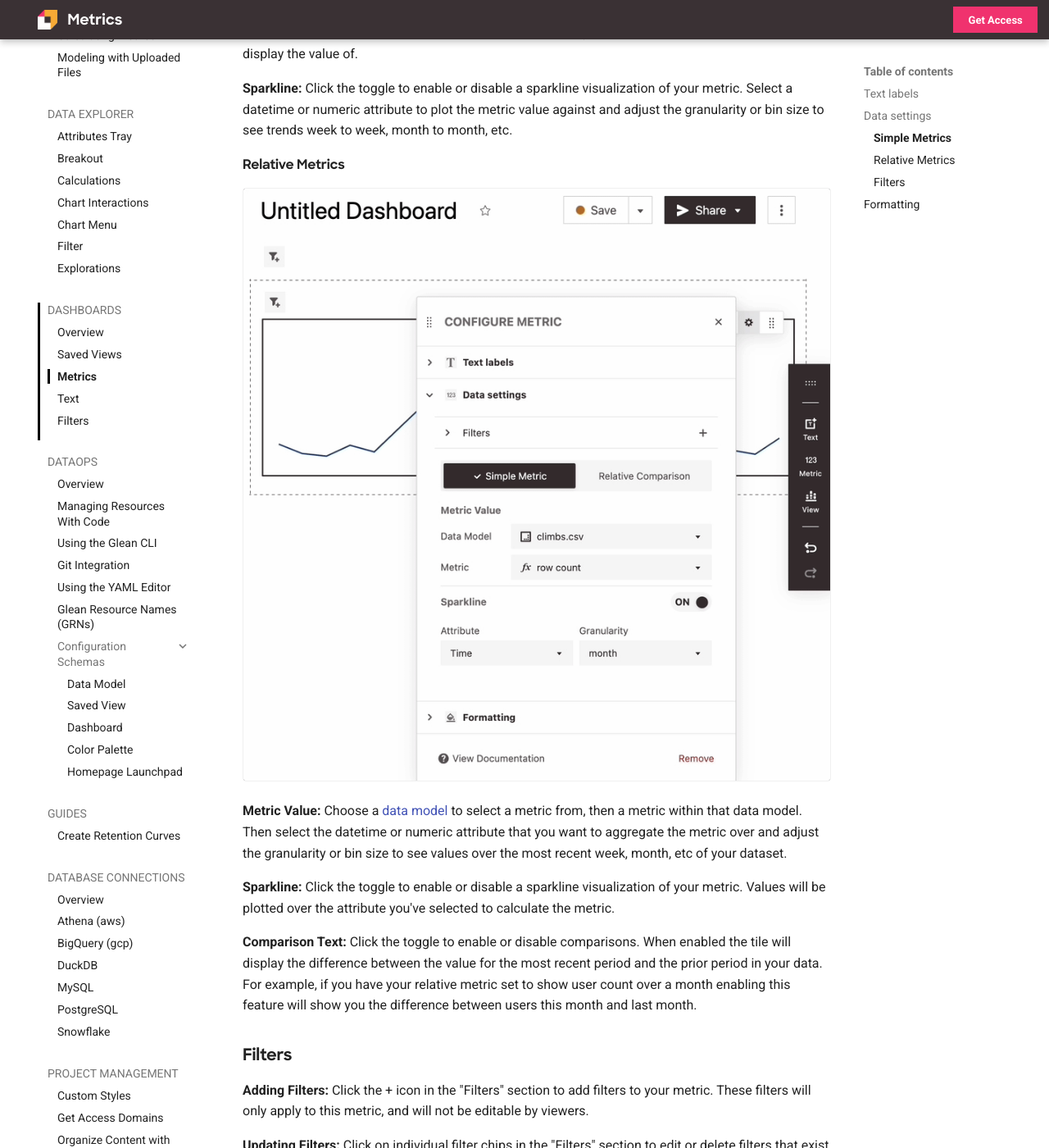
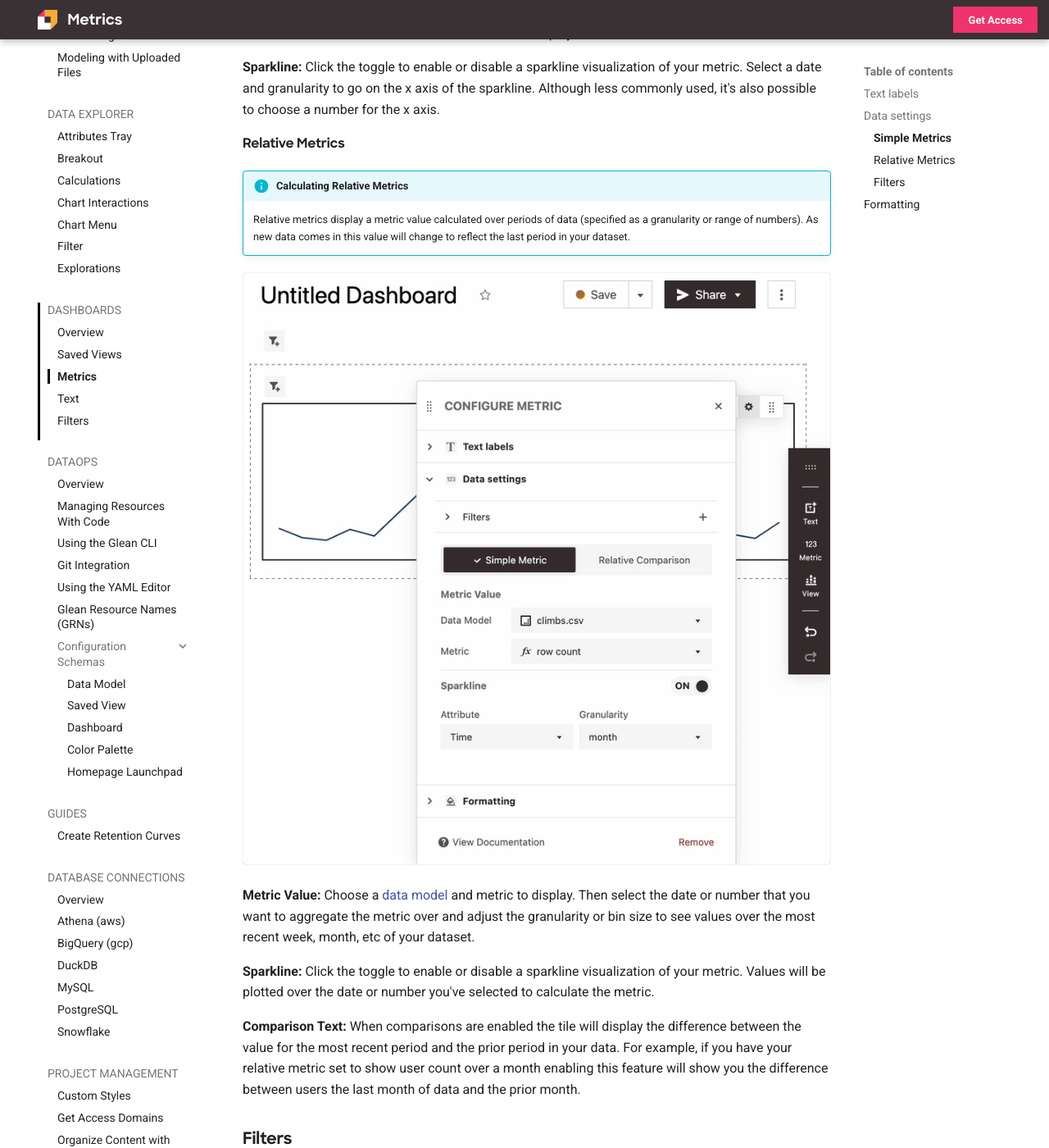
Before and after one commit to gleannyc/documentation, an MkDocs documentation site: the page built from docs/docs/dashboards/Metrics.md, in a window 1280 px wide and 1400 px high, scrolled down 2048 px. Shown: the whole window at 82% size. Built offline with MkDocs 1.6.1 and Material for MkDocs 9.7.7, drawn with Linux system fonts in a browser that asks for light colours.

Commit message:
feedback

```diff
--- a/docs/docs/dashboards/Metrics.md
+++ b/docs/docs/dashboards/Metrics.md
@@ -15,19 +15,23 @@ Metrics can be calculated as either **Simple Metrics** or **Relative Comparison*
 
 ![Setting up a simple metric](imgs/sparkline.gif)
 
-**Metric Value:** Choose a [data model](../data-modeling/Data-Models-Overview.md) to select a metric from, then a metric within that data model to display the value of.
+**Metric Value:** Choose a [data model](../data-modeling/Data-Models-Overview.md) and metric to display.
 
-**Sparkline:** Click the toggle to enable or disable a sparkline visualization of your metric. Select a datetime or numeric attribute to plot the metric value against and adjust the granularity or bin size to see trends week to week, month to month, etc.
+**Sparkline:** Click the toggle to enable or disable a sparkline visualization of your metric. Select a date and granularity to go on the x axis of the sparkline. Although less commonly used, it's also possible to choose a number for the x axis.
 
 #### Relative Metrics
 
+!!! info "Calculating Relative Metrics"
+
+    Relative metrics display a metric value calculated over periods of data (specified as a granularity or range of numbers). As new data comes in this value will change to reflect the last period in your dataset.
+
 ![Setting up a relative metric](imgs/relative.gif)
 
-**Metric Value:** Choose a [data model](../data-modeling/Data-Models-Overview.md) to select a metric from, then a metric within that data model. Then select the datetime or numeric attribute that you want to aggregate the metric over and adjust the granularity or bin size to see values over the most recent week, month, etc of your dataset.
+**Metric Value:** Choose a [data model](../data-modeling/Data-Models-Overview.md) and metric to display. Then select the date or number that you want to aggregate the metric over and adjust the granularity or bin size to see values over the most recent week, month, etc of your dataset.
 
-**Sparkline:** Click the toggle to enable or disable a sparkline visualization of your metric. Values will be plotted over the attribute you've selected to calculate the metric.
+**Sparkline:** Click the toggle to enable or disable a sparkline visualization of your metric. Values will be plotted over the date or number you've selected to calculate the metric.
 
-**Comparison Text:** Click the toggle to enable or disable comparisons. When enabled the tile will display the difference between the value for the most recent period and the prior period in your data. For example, if you have your relative metric set to show user count over a month enabling this feature will show you the difference between users this month and last month.
+**Comparison Text:** When comparisons are enabled the tile will display the difference between the value for the most recent period and the prior period in your data. For example, if you have your relative metric set to show user count over a month enabling this feature will show you the difference between users the last month of data and the prior month.
 
 ### Filters
 
@@ -40,6 +44,4 @@ Metrics can be calculated as either **Simple Metrics** or **Relative Comparison*
 
 ## Formatting
 
-![Updating colors](imgs/color.gif)
-
 **Up/Down Colors:** If the metric is a **Relative Comparison** metric with comparison text enabled you'll be able to customize how negative and positive differences are displayed. Simply click into a color and change the values to a new color code. Positive differences will be displayed in the Up color and negative differences will be displayed in the Down color.
```
Also changed, not shown: docs/docs/dashboards/imgs/color.gif (deleted).
